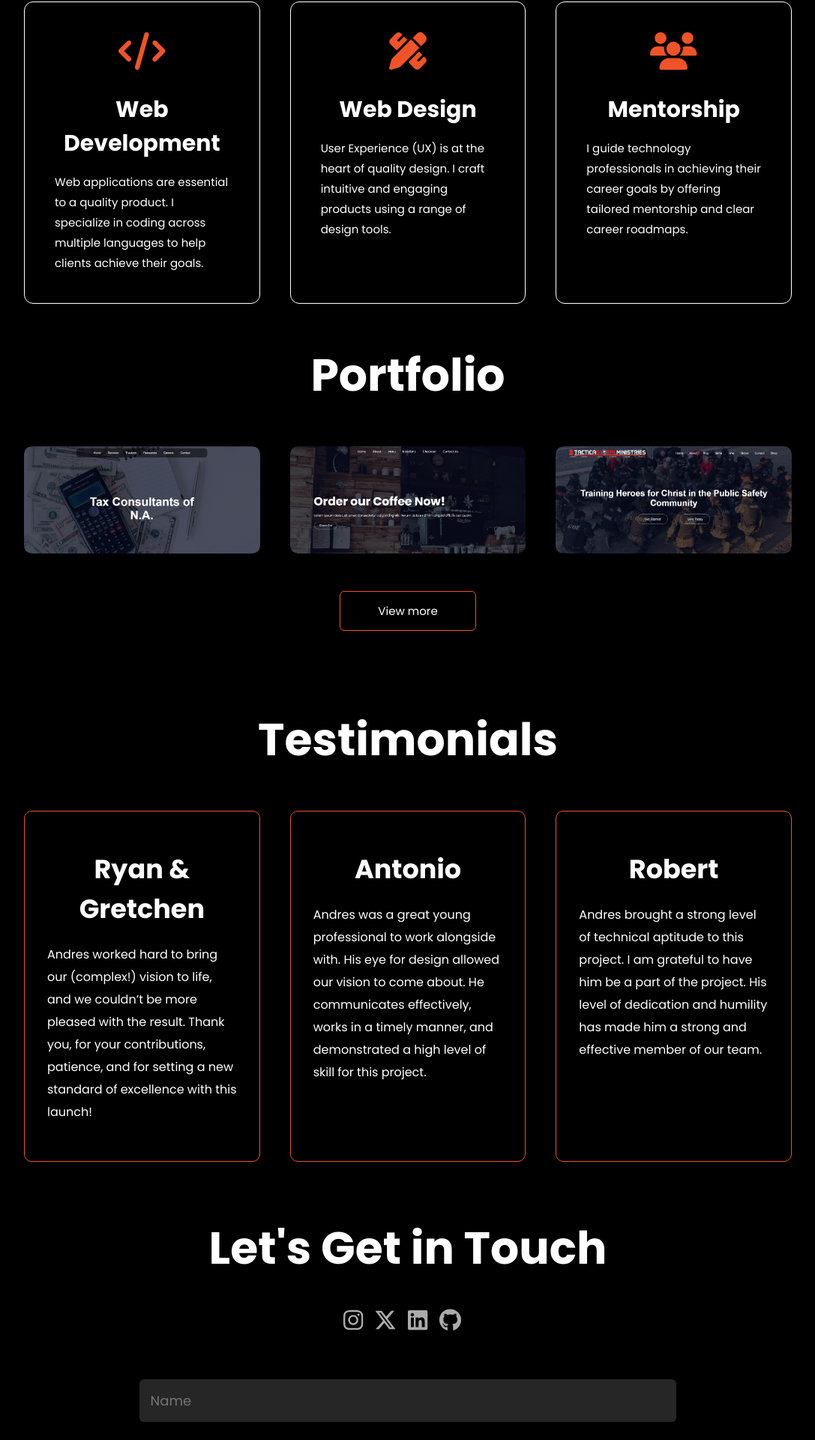
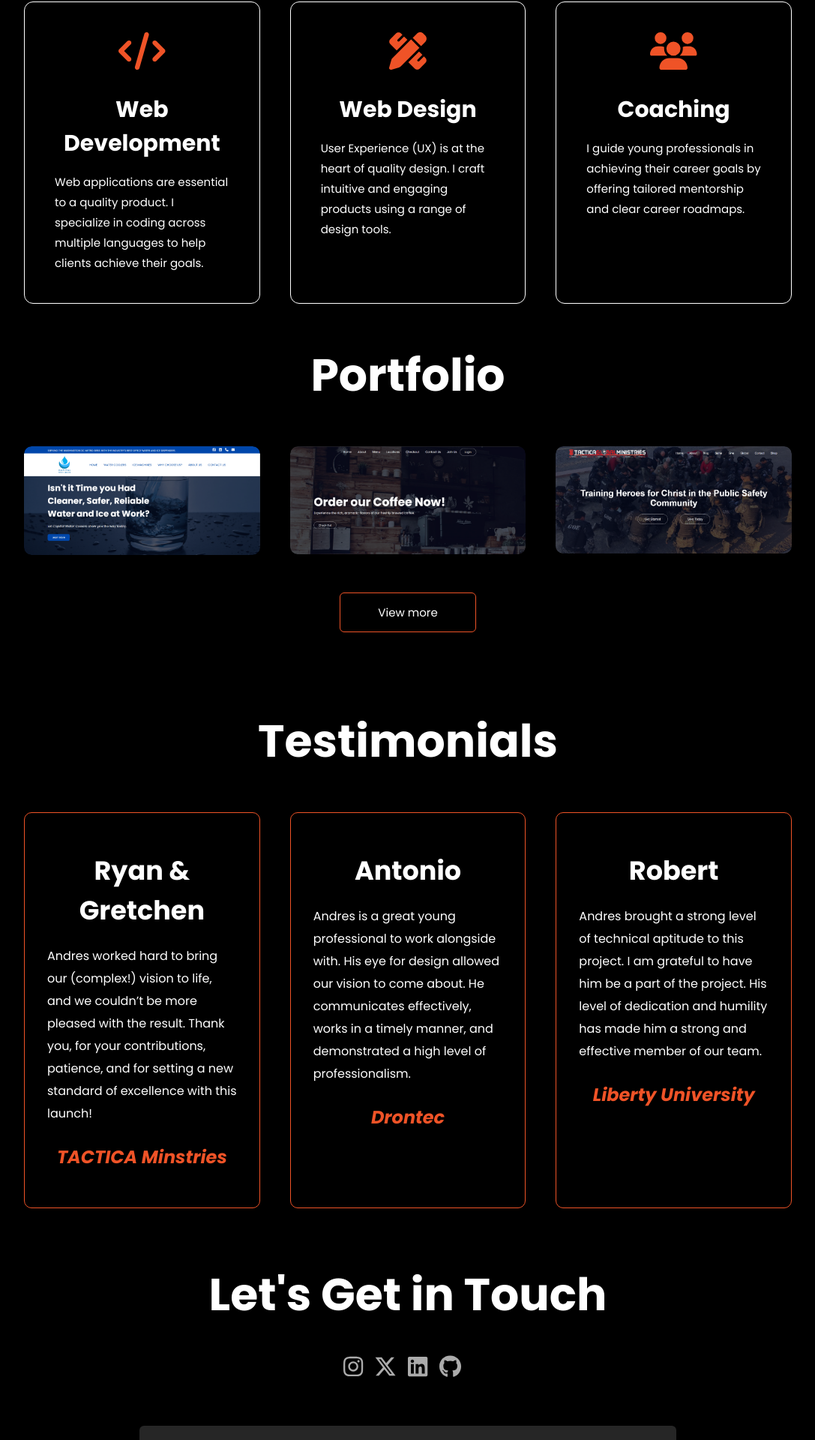
Before and after one commit to andreschoque3/Personal-Website, a React (Create React App) app in the folder client/: page / in a window 1280 px wide. Shown: the part 1716-3636 px from the top of the page at 75% size, without its empty margins (96-1183 px from the left). Built offline with nearby package versions, Linux system fonts and the light colour scheme.

Commit message:
changes 1/24

```diff
--- a/client/src/Components/Divs/TestBox.jsx
+++ b/client/src/Components/Divs/TestBox.jsx
@@ -1,10 +1,12 @@
 import React from 'react'
 
-const TestBox = ({author, description}) => {
+const TestBox = ({author, description, workplace}) => {
   return (
     <div className='test-box'>
         <h1>{author}</h1>
         <p>{description}</p>
+        <br />
+        <h2><em>{workplace}</em></h2>
     </div>
   )
 }
--- a/client/src/Components/Divs/WorkBox.jsx
+++ b/client/src/Components/Divs/WorkBox.jsx
@@ -8,9 +8,9 @@ const WorkBox = ({ imgSrc, alt, title, link, ariaLabel }) => {
       <img src={imgSrc} alt={alt} />
       <div className="layer">
         <h3><strong>{title}</strong></h3>
-        <a href={link} target="_blank" rel="noreferrer noopener" aria-label={ariaLabel}>
-          <FontAwesomeIcon icon={faLocationArrow} />
-        </a>
+          <a href={link} target="_blank" rel="noreferrer noopener" aria-label={ariaLabel}>
+            <FontAwesomeIcon icon={faLocationArrow} />
+          </a>
       </div>
     </div>
   );
--- a/client/src/Components/Footer/Footer.jsx
+++ b/client/src/Components/Footer/Footer.jsx
@@ -6,7 +6,7 @@ function Footer() {
     <div>
         <div>
             <div className="copyright">
-            <p>©️ 2024 Andres Choque. All rights reserved.</p>
+            <p>© 2025 Andres Choque. All rights reserved.</p>
           </div>
         </div>
     </div>
--- a/client/src/Pages/Home/Home.css
+++ b/client/src/Pages/Home/Home.css
@@ -310,7 +310,6 @@ strong {
 
 .testimonials {
     display: flex;
-
     gap: 40px;
     margin: 50px 0;
 }
@@ -336,6 +335,11 @@ strong {
 
 .test-box p {
     line-height: 30px;
+}
+
+.test-box h2 {
+    text-align: center;
+    color: #ef5327;
 }
 
 
--- a/client/src/Pages/Home/Home.jsx
+++ b/client/src/Pages/Home/Home.jsx
@@ -10,7 +10,7 @@ import workpic2 from './Images/drontec.png'
 import workpic4 from './Images/cfl.png'
 import workpic6 from './Images/andres-website-2.png'
 import workpic7 from './Images/java-loco.png'
-import workpic8 from './Images/taxcons.png'
+import workpic8 from './Images/cwc.png'
 import { FontAwesomeIcon } from '@fortawesome/react-fontawesome'
 import { faCode, faPenRuler, faScrewdriverWrench, faGraduationCap, faBriefcase, faUsers, faFileArrowDown, faLocationArrow } from '@fortawesome/free-solid-svg-icons'
 import { faInstagram, faLinkedin, faGithub, faXTwitter} from '@fortawesome/free-brands-svg-icons'
@@ -84,8 +84,8 @@ function Home() {
     },
     {
       icon: faUsers,
-      title: "Mentorship",
-      description: "I guide technology professionals in achieving their career goals by offering tailored mentorship and clear career roadmaps."
+      title: "Coaching",
+      description: "I guide young professionals in achieving their career goals by offering tailored mentorship and clear career roadmaps."
     }
   ];
 
@@ -93,15 +93,18 @@ function Home() {
     const testimonialsData = [
       {
         author: "Ryan & Gretchen",
-        description: "Andres worked hard to bring our (complex!) vision to life, and we couldn’t be more pleased with the result. Thank you, for your contributions, patience, and for setting a new standard of excellence with this launch!"
+        description: "Andres worked hard to bring our (complex!) vision to life, and we couldn’t be more pleased with the result. Thank you, for your contributions, patience, and for setting a new standard of excellence with this launch!",
+        workplace: "TACTICA Minstries"
       },
       {
         author: "Antonio",
-        description: "Andres was a great young professional to work alongside with. His eye for design allowed our vision to come about. He communicates effectively, works in a timely manner, and demonstrated a high level of skill for this project."
+        description: "Andres is a great young professional to work alongside with. His eye for design allowed our vision to come about. He communicates effectively, works in a timely manner, and demonstrated a high level of professionalism.",
+        workplace: 'Drontec'
       },
       {
         author: "Robert",
-        description: "Andres brought a strong level of technical aptitude to this project. I am grateful to have him be a part of the project. His level of dedication and humility has made him a strong and effective member of our team."
+        description: "Andres brought a strong level of technical aptitude to this project. I am grateful to have him be a part of the project. His level of dedication and humility has made him a strong and effective member of our team.",
+        workplace: 'Liberty University'
       }
     ];
 
@@ -264,8 +267,8 @@ function Home() {
                 <div className='work'>
                     <img src={workpic8} alt="tax-consultants-na" />
                     <div className='layer'>
-                      <h3><strong>Tax Consultants</strong></h3>
-                      <a href="https://andreschoque3.github.io/Tax_website/"  target="_blank" rel="noreferrer noopener" aria-label='Tax-consultants-website-link'><FontAwesomeIcon icon={faLocationArrow}/></a>
+                      <h3><strong>Capital Coolers</strong></h3>
+                      <a href="https://andreschoque3.github.io/CWC_Website/"  target="_blank" rel="noreferrer noopener" aria-label='Tax-consultants-website-link'><FontAwesomeIcon icon={faLocationArrow}/></a>
                     </div>
                 </div>
 
@@ -273,7 +276,7 @@ function Home() {
                     <img src={workpic7} alt='Java-loco' />
                     <div className="layer">
                        <h3><strong>Java Loco</strong></h3>
-                       <a href="https://andreschoque3.github.io/Coffee_website/" target="_blank" rel="noreferrer noopener" aria-label='Java-Loco-website-link'> <FontAwesomeIcon icon={faLocationArrow}/></a>
+                       <a href="https://andreschoque3.github.io/Java_Loco_website/" target="_blank" rel="noreferrer noopener" aria-label='Java-Loco-website-link'> <FontAwesomeIcon icon={faLocationArrow}/></a>
                     </div>
                 </div>
 
@@ -332,6 +335,7 @@ function Home() {
                       key={index}
                       author={testimonial.author}
                       description={testimonial.description}
+                      workplace={testimonial.workplace}
                     />
                 ))}
               </div>
```
Also changed, not shown: client/src/Pages/Home/Images/cwc.png (added), client/src/Pages/Home/Images/java-loco.png.
